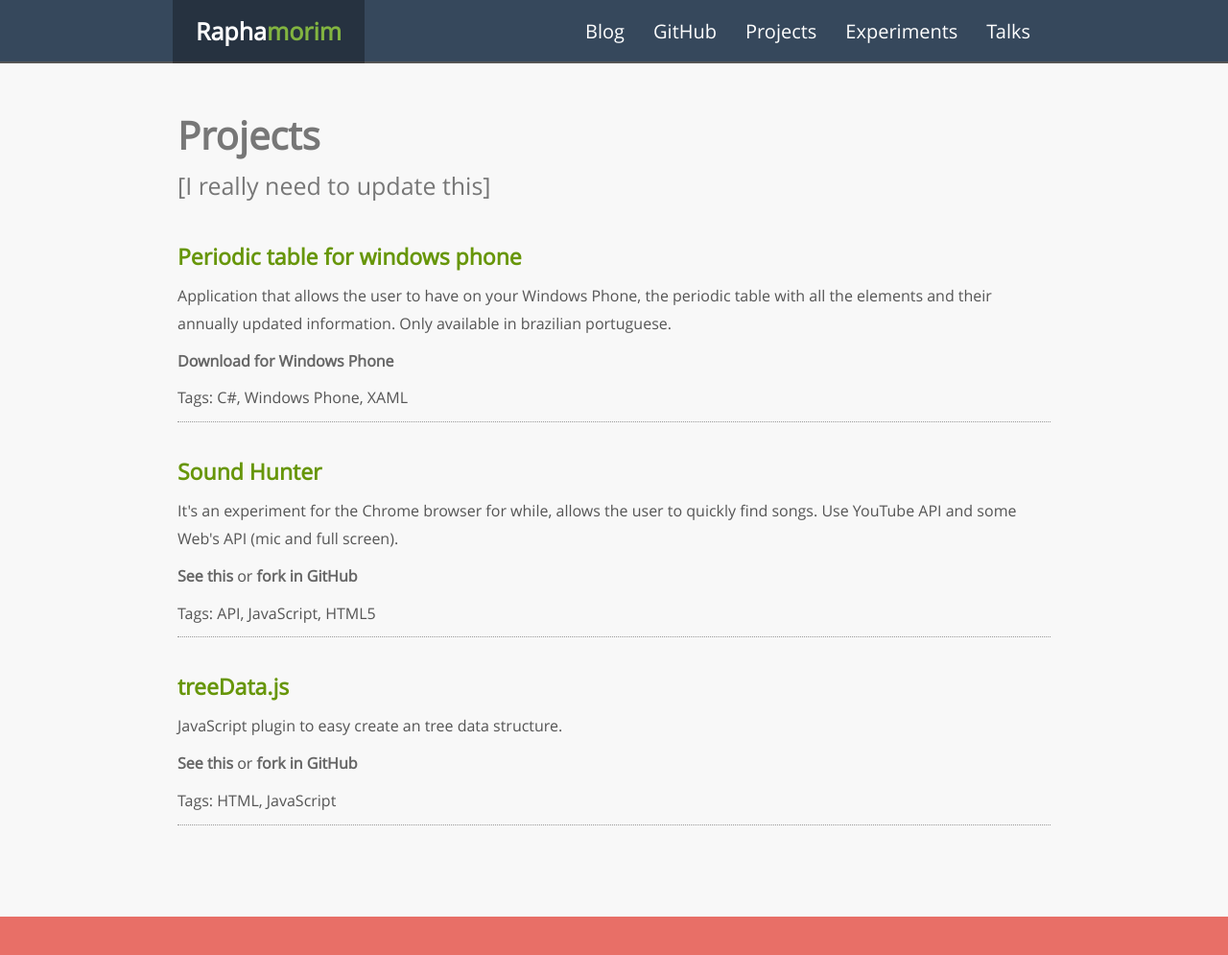
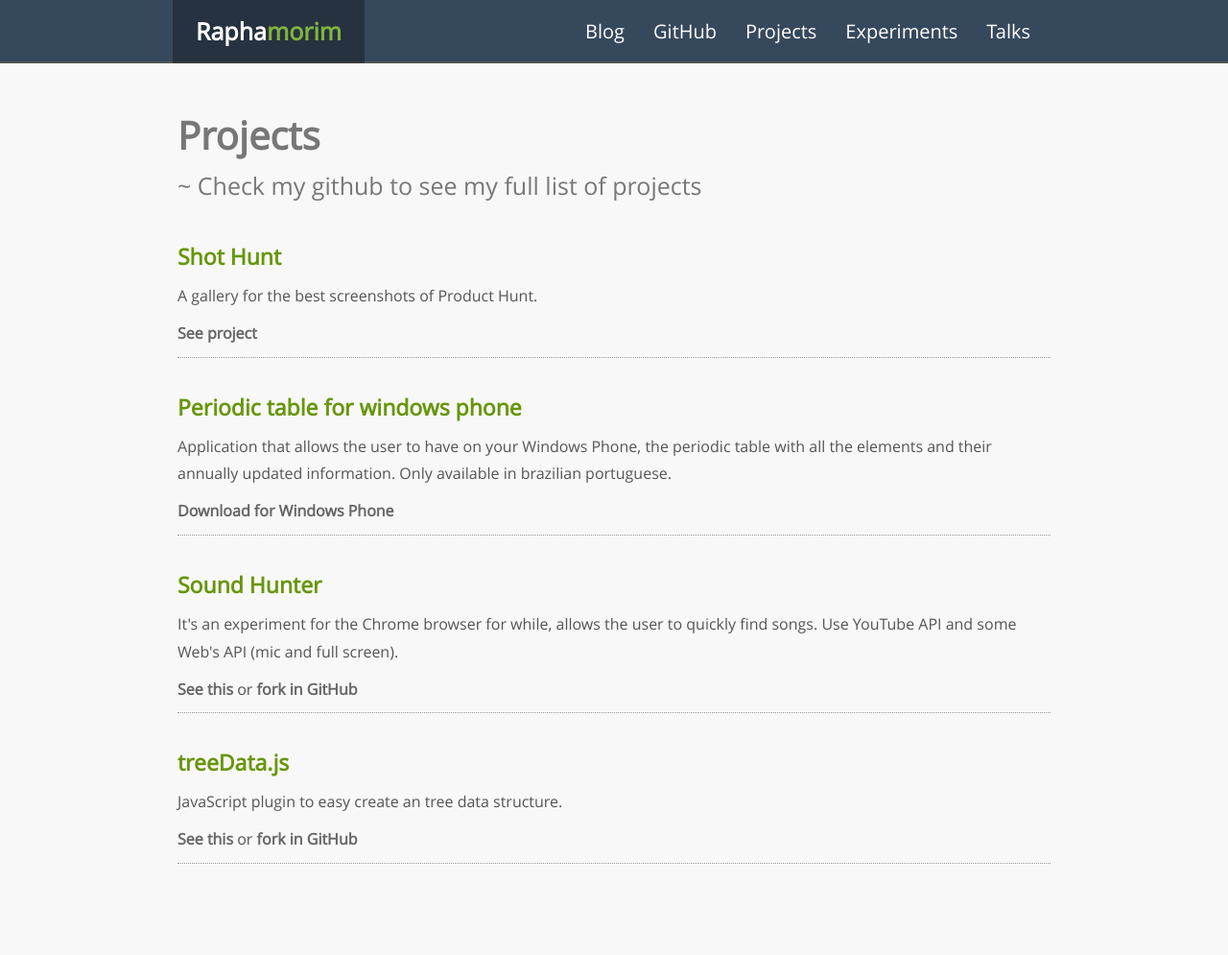
Before and after one commit to raphamorim/raphamorim.github.com, a Jekyll site: the page built from projects/index.md, in a window 1280 px wide. Shown: the whole page at 96% size. Built offline with Jekyll 4.4.1, drawn with Linux system fonts in a browser that asks for light colours; nearby versions of some CDN libraries; before the commit the page ends 955 px from its top, so only the background shows below that.

Commit message:
update projects list

```diff
--- a/projects/index.md
+++ b/projects/index.md
@@ -7,7 +7,18 @@ description: All my projects in progress or completed status.
 
 ##Projects
 
-[I really need to update this]
+~ Check my github to see my full list of projects
+
+<ul id="exp">
+    <li>
+       <h3><a href="http://shothunt.herokuapp.com">Shot Hunt</a></h3>
+
+       <p>A gallery for the best screenshots of Product Hunt.</p>
+
+        <p><a href="http://shothunt.herokuapp.com" target="_blank">See project</a></p>
+
+    </li>
+</ul>
 
 <ul id="exp">
     <li>
@@ -17,7 +28,6 @@ description: All my projects in progress or completed status.
 
         <p><a href="http://www.windowsphone.com/pt-br/store/app/tabela-peri%C3%B3dica/c7774ed0-9460-4904-8bec-a71f5d76da40" target="_blank">Download for Windows Phone</a></p>
 
-       <p>Tags: C#, Windows Phone, XAML</p>
     </li>
 </ul>
 
@@ -30,7 +40,6 @@ description: All my projects in progress or completed status.
 
         <p><a href="http://raphamorim.com/sound-hunter/" target="_blank">See this</a> or <a href="https://github.com/raphamorim/sound-hunter" target="_blank">fork in GitHub</a></p>
 
-       <p>Tags: API, JavaScript, HTML5</p>
     </li>
 </ul>
 
@@ -42,7 +51,6 @@ description: All my projects in progress or completed status.
 
             <p><a href="http://raphamorim.com/treeData.js/" target="_blank">See this</a> or <a href="https://github.com/raphamorim/treeData.js" target="_blank">fork in GitHub</a></p>
 
-        <p>Tags: HTML, JavaScript</p>
     </li>
 </ul>
 
```
Also changed, not shown: 1 other file.
